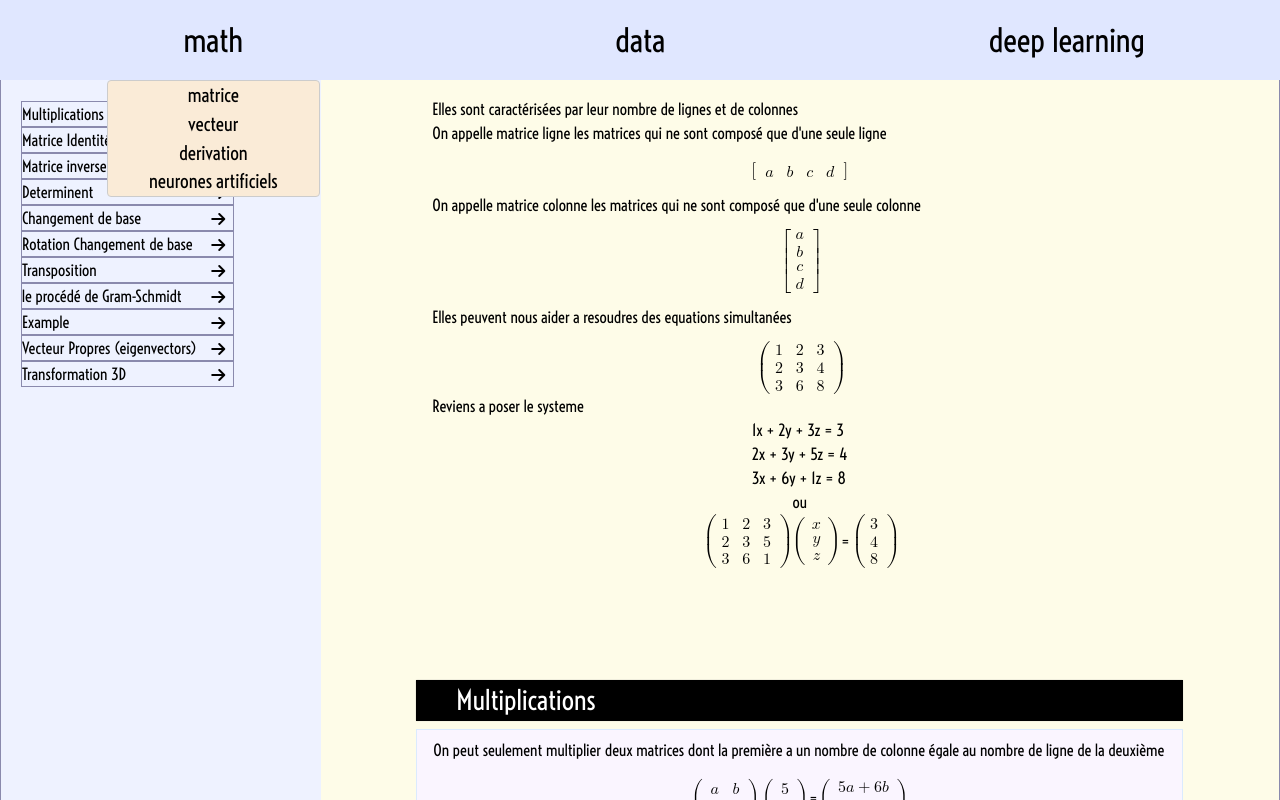
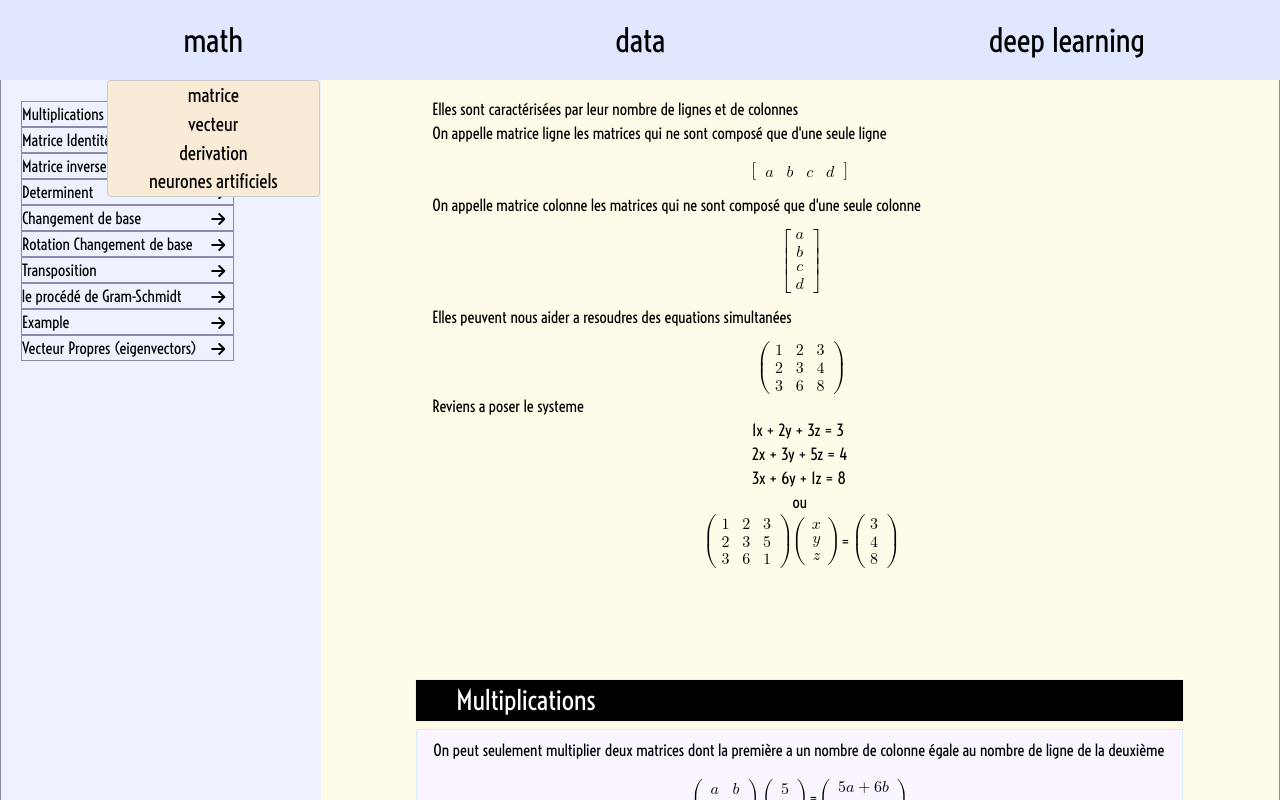
Before and after one commit to Stupnikjs/mathsvelte, a SvelteKit app: page /math/matrice in a window 1280 px wide. Shown: the top 800 px of the page. Built offline with nearby package versions, Linux system fonts and the light colour scheme.

Commit message:
Update +page.svelte

```diff
--- a/src/routes/math/matrice/+page.svelte
+++ b/src/routes/math/matrice/+page.svelte
@@ -188,11 +188,6 @@
              <p> On recherche les solutions a cette équation </p><Katex tailwind={""} text={`det(A - \\lambda I) = 0 `}></Katex>
              <p> On obtient en developpant <Katex tailwind={"text-center"} text={`\\lambda^2 - ( a + d)\\lambda + ad - bc = 0 `}></Katex></p>
     </Item>
-
-    <Item title="Transformation 3D" onMountCb={registerChildComponent}>
-        <Matrix3D></Matrix3D>
-
-    </Item>
 </div>
 
 
```
